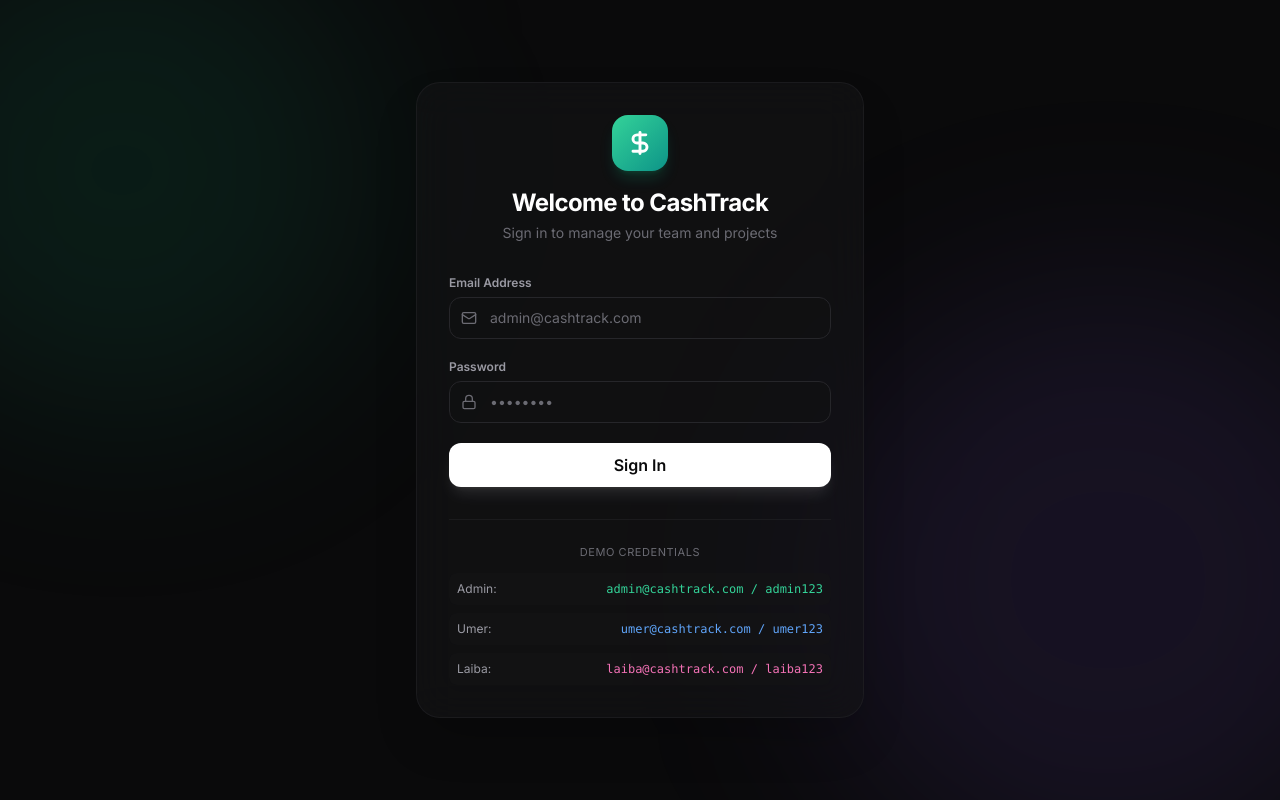
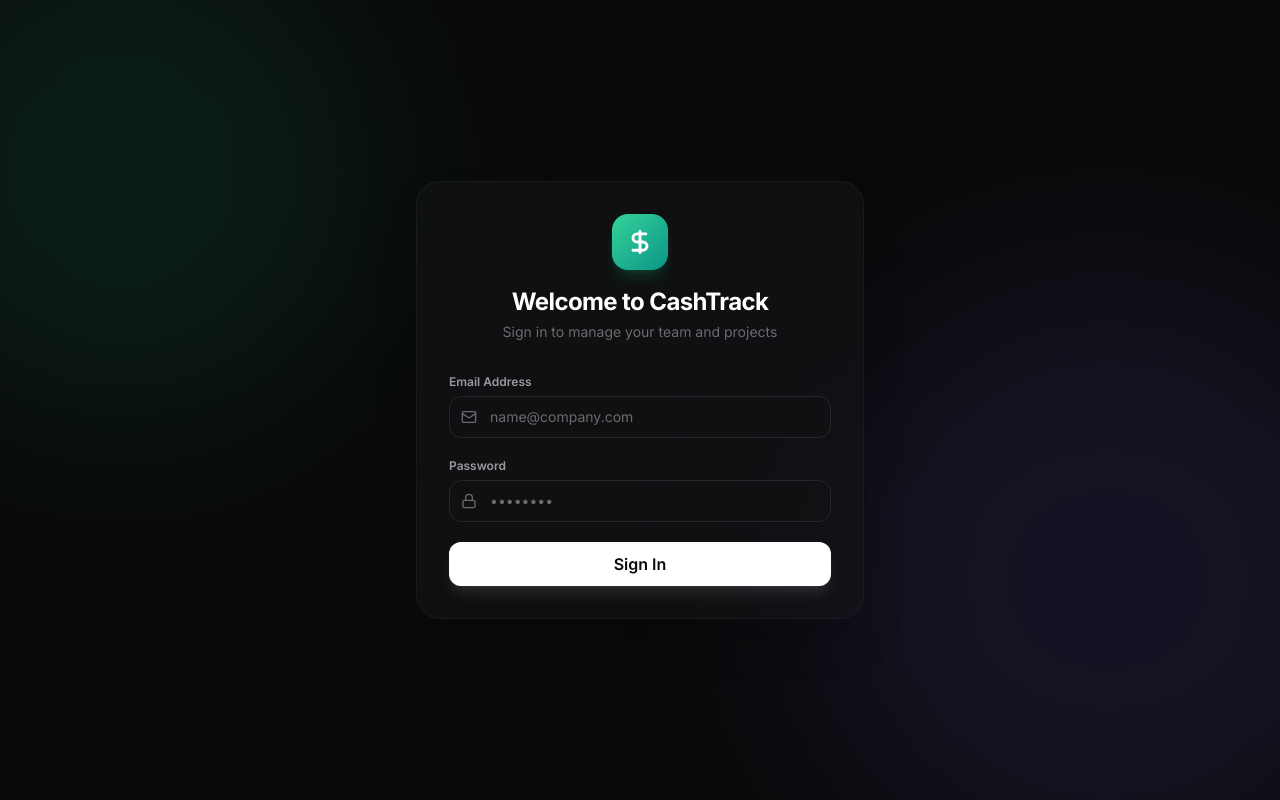
Before and after one commit to Umerali23/CashTrack, a React (Vite) app: page / in a window 1280 px wide. Built offline with nearby package versions, Linux system fonts and the light colour scheme.

Commit message:
Login form fixed

```diff
--- a/src/pages/Login.jsx
+++ b/src/pages/Login.jsx
@@ -7,17 +7,26 @@
   const [email, setEmail] = useState('');
   const [password, setPassword] = useState('');
   const [error, setError] = useState('');
+  const [loading, setLoading] = useState(false);
 
   const handleSubmit = (e) => {
     e.preventDefault();
+    setLoading(true);
     setError('');
-    const result = login(email, password);
-    if (!result.success) setError(result.error);
-    // If successful, context updates and App.jsx automatically renders the dashboard!
+
+    // Simulate a brief network delay for a premium feel
+    setTimeout(() => {
+      const result = login(email, password);
+      if (!result.success) {
+        setError(result.error);
+      }
+      setLoading(false);
+    }, 600);
   };
 
   return (
     <div className="min-h-screen flex items-center justify-center bg-ink-950 relative overflow-hidden">
+      {/* Ambient Background */}
       <div className="absolute top-[-10%] left-[-10%] h-[500px] w-[500px] rounded-full bg-emerald-500/10 blur-[100px]" />
       <div className="absolute bottom-[-10%] right-[-10%] h-[600px] w-[600px] rounded-full bg-violet-500/10 blur-[100px]" />
 
@@ -42,7 +51,14 @@
             <label className="text-xs font-semibold text-ink-300 mb-1.5 block">Email Address</label>
             <div className="relative">
               <Mail className="absolute left-3 top-1/2 -translate-y-1/2 h-4 w-4 text-ink-400" />
-              <input type="email" value={email} onChange={(e) => setEmail(e.target.value)} className="input pl-10" placeholder="admin@cashtrack.com" required />
+              <input
+                type="email"
+                value={email}
+                onChange={(e) => setEmail(e.target.value)}
+                className="input pl-10"
+                placeholder="name@company.com"
+                required
+              />
             </div>
           </div>
 
@@ -50,23 +66,25 @@
             <label className="text-xs font-semibold text-ink-300 mb-1.5 block">Password</label>
             <div className="relative">
               <Lock className="absolute left-3 top-1/2 -translate-y-1/2 h-4 w-4 text-ink-400" />
-              <input type="password" value={password} onChange={(e) => setPassword(e.target.value)} className="input pl-10" placeholder="••••••••" required />
+              <input
+                type="password"
+                value={password}
+                onChange={(e) => setPassword(e.target.value)}
+                className="input pl-10"
+                placeholder="••••••••"
+                required
+              />
             </div>
           </div>
 
-          <button type="submit" className="w-full btn-primary bg-white text-ink-950 hover:bg-ink-100 hover:scale-[1.02] shadow-lg shadow-white/10">
-            Sign In
+          <button
+            type="submit"
+            disabled={loading}
+            className="w-full btn-primary bg-white text-ink-950 hover:bg-ink-100 hover:scale-[1.02] shadow-lg shadow-white/10 disabled:opacity-70 disabled:cursor-not-allowed transition-all"
+          >
+            {loading ? 'Signing in...' : 'Sign In'}
           </button>
         </form>
-
-        <div className="mt-8 pt-6 border-t border-ink-600/50">
-          <p className="text-[11px] text-center text-ink-400 uppercase tracking-wider mb-3">Demo Credentials</p>
-          <div className="space-y-2 text-xs text-ink-300">
-            <div className="flex justify-between p-2 rounded-lg bg-ink-800/50"><span>Admin:</span><span className="font-mono text-emerald-400">admin@cashtrack.com / admin123</span></div>
-            <div className="flex justify-between p-2 rounded-lg bg-ink-800/50"><span>Umer:</span><span className="font-mono text-blue-400">umer@cashtrack.com / umer123</span></div>
-            <div className="flex justify-between p-2 rounded-lg bg-ink-800/50"><span>Laiba:</span><span className="font-mono text-pink-400">laiba@cashtrack.com / laiba123</span></div>
-          </div>
-        </div>
       </div>
     </div>
   );
```
